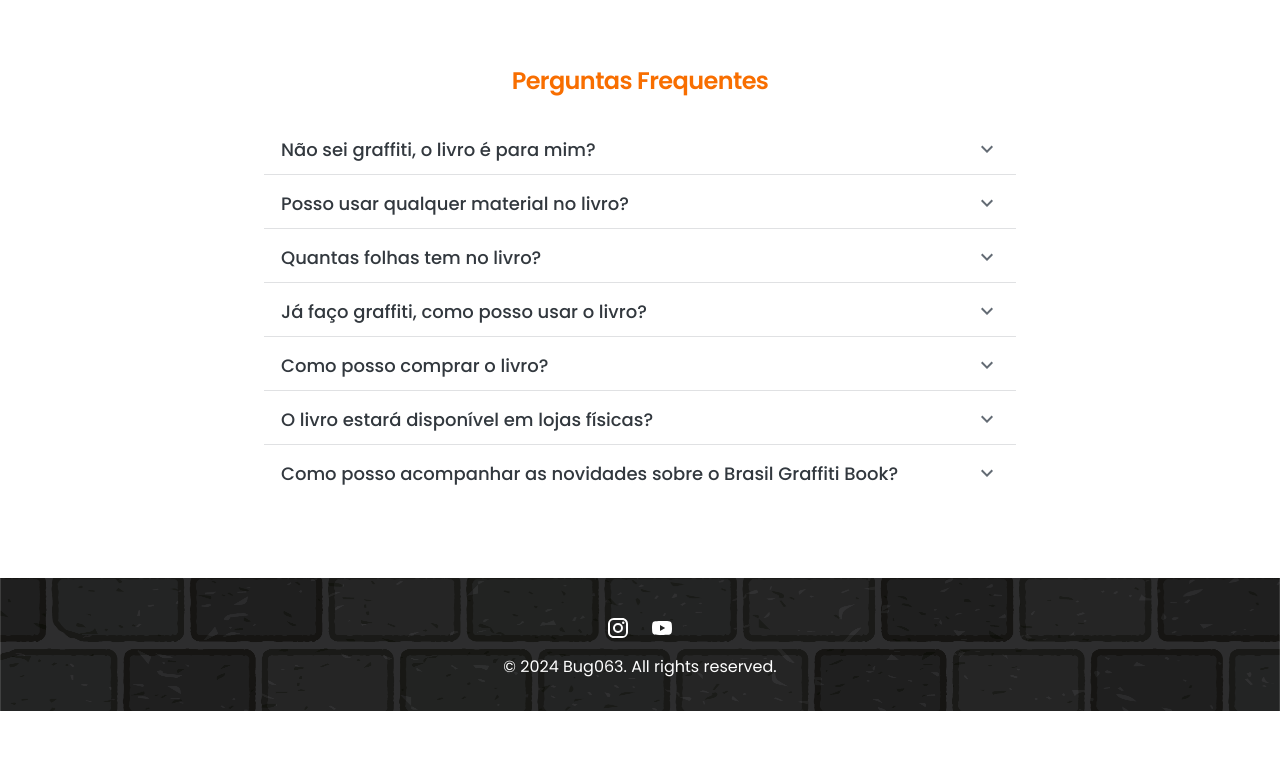
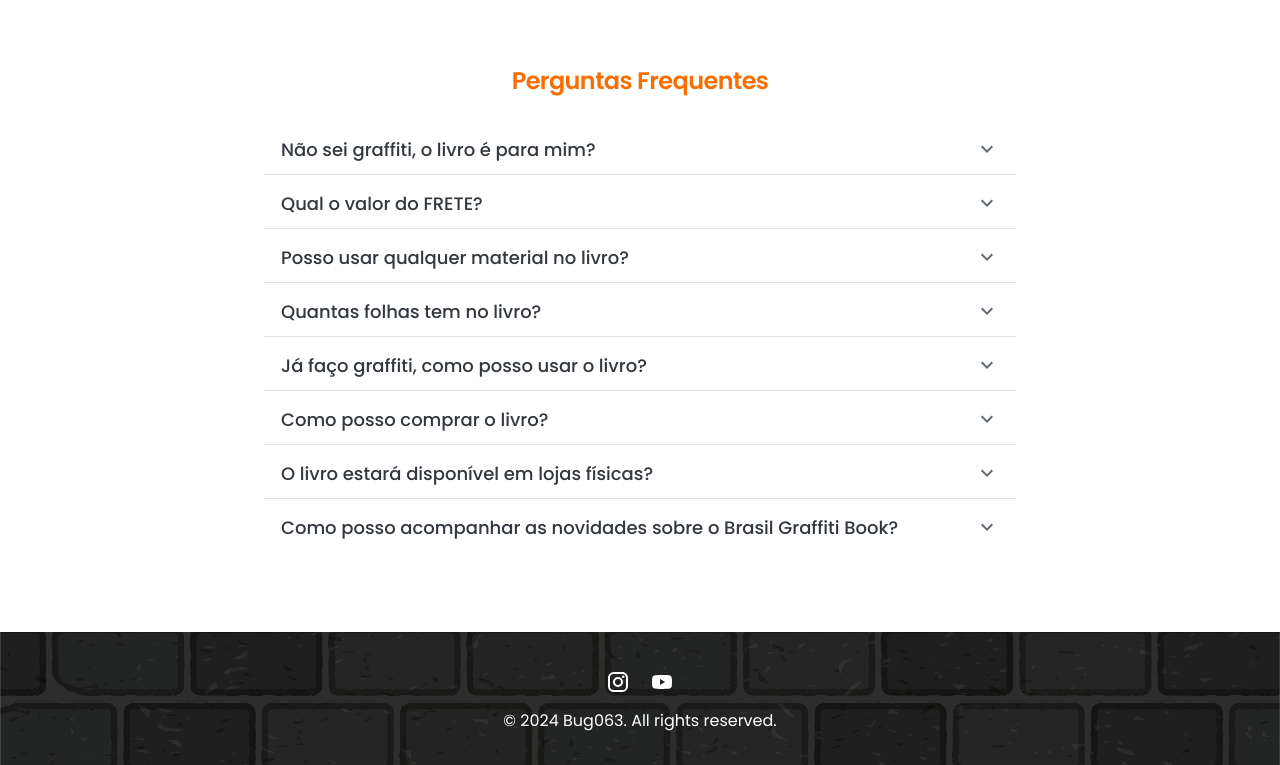
Before and after one commit to jricardocarreira/lp-brasil-graffiti-book, a Next.js app: page / in a window 1280 px wide. Shown: the part 2706-3471 px from the top of the page. Before the commit the page ends 3417 px from the top, so only its background shows below. Built offline with nearby package versions, Linux system fonts and the light colour scheme; no server answers; a web font is replaced by a local one.

Commit message:
feat: add FAQ frete

```diff
--- a/src/components/Questions.tsx
+++ b/src/components/Questions.tsx
@@ -47,6 +47,14 @@ export const Questions = () => {
         </Accordion>
         <Accordion>
           <AccordionSummary>
+            Qual o valor do FRETE?
+          </AccordionSummary>
+          <AccordionDetails>
+            O valor do frete é de R$11,80. Ele é fixo para o Brasil todo pois é enviado pela modalidade Registro Módico, utilizado para o envio de livros, revistas entre outros materiais gráficos
+          </AccordionDetails>
+        </Accordion>
+        <Accordion>
+          <AccordionSummary>
             Posso usar qualquer material no livro?
           </AccordionSummary>
           <AccordionDetails>
```
